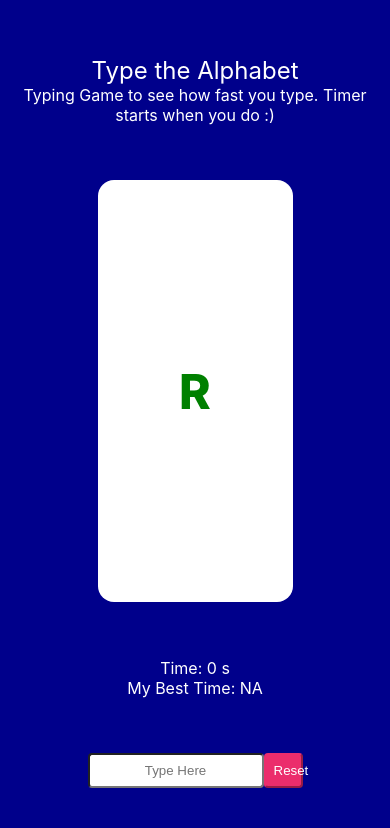
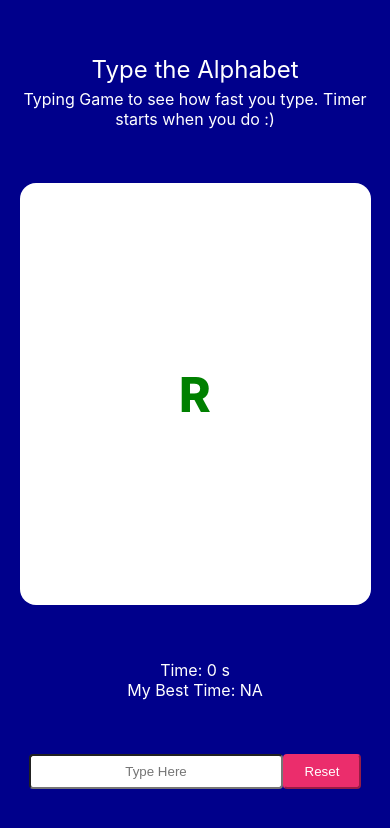
Before and after one commit to himanu/tortoise, a React (Create React App) app: page / in a window 390 px wide. Shown: the top 828 px of the page. Built offline with nearby package versions, Linux system fonts and the light colour scheme; the HTML template or start-up script is replaced by a standard one.

Commit message:
Added the responsiveness

```diff
--- a/src/App.css
+++ b/src/App.css
@@ -11,6 +11,7 @@
 
 .big {
   font-size: 1.5rem;
+  margin-bottom: 5px;
 }
 
 .whitepad {
@@ -52,3 +53,31 @@
   border-radius: 0.25rem;
   cursor: pointer;
 }
+
+@media screen and (max-width: 900px) {
+  .whitepad {
+    width: 70%;
+  }
+
+  .typeBox {
+    width: 50%;
+  }
+
+  .resetBtn {
+    width: 20%;
+  }
+}
+
+@media screen and (max-width: 700px) {
+  .whitepad {
+    width: 90%;
+  }
+
+  .typeBox {
+    width: 60%;
+  }
+
+  .resetBtn {
+    width: 20%;
+  }
+}
```
Also changed, not shown: 1 other file (tests, documents, lock files or other folders).
